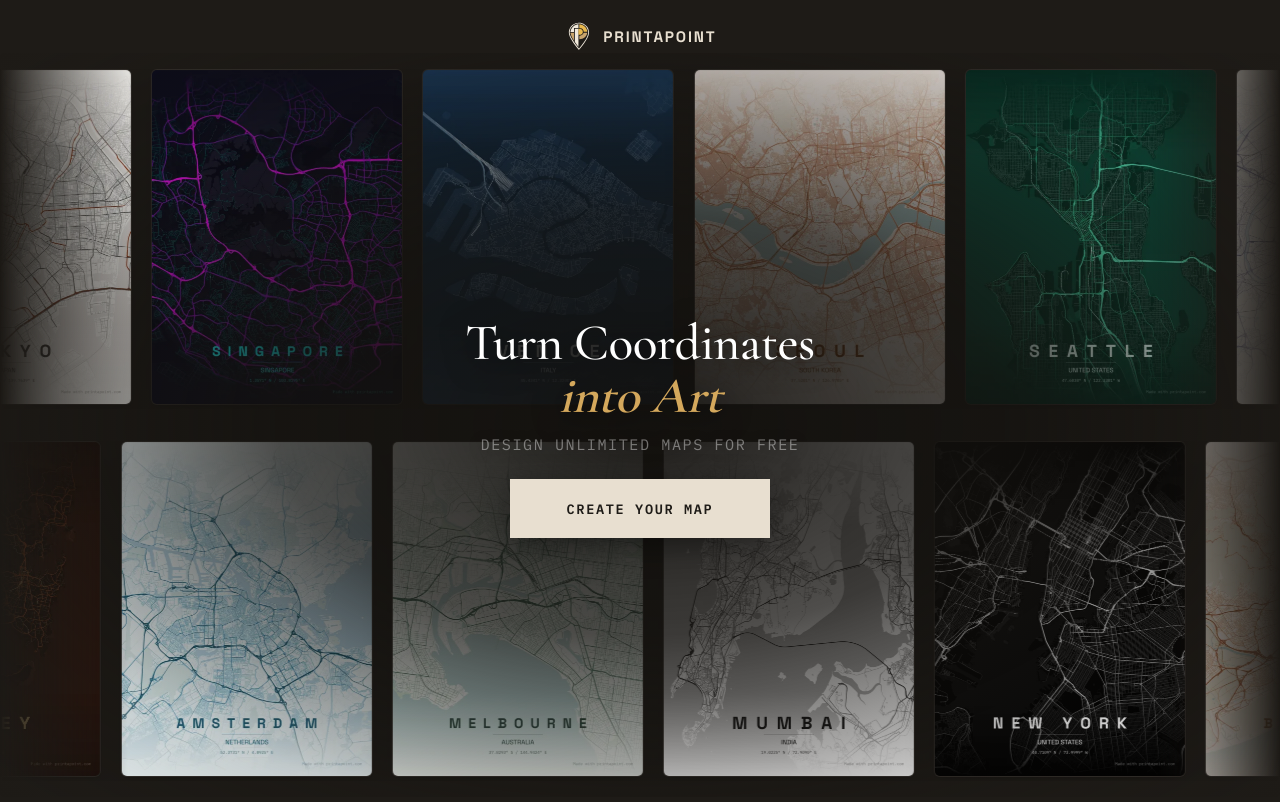
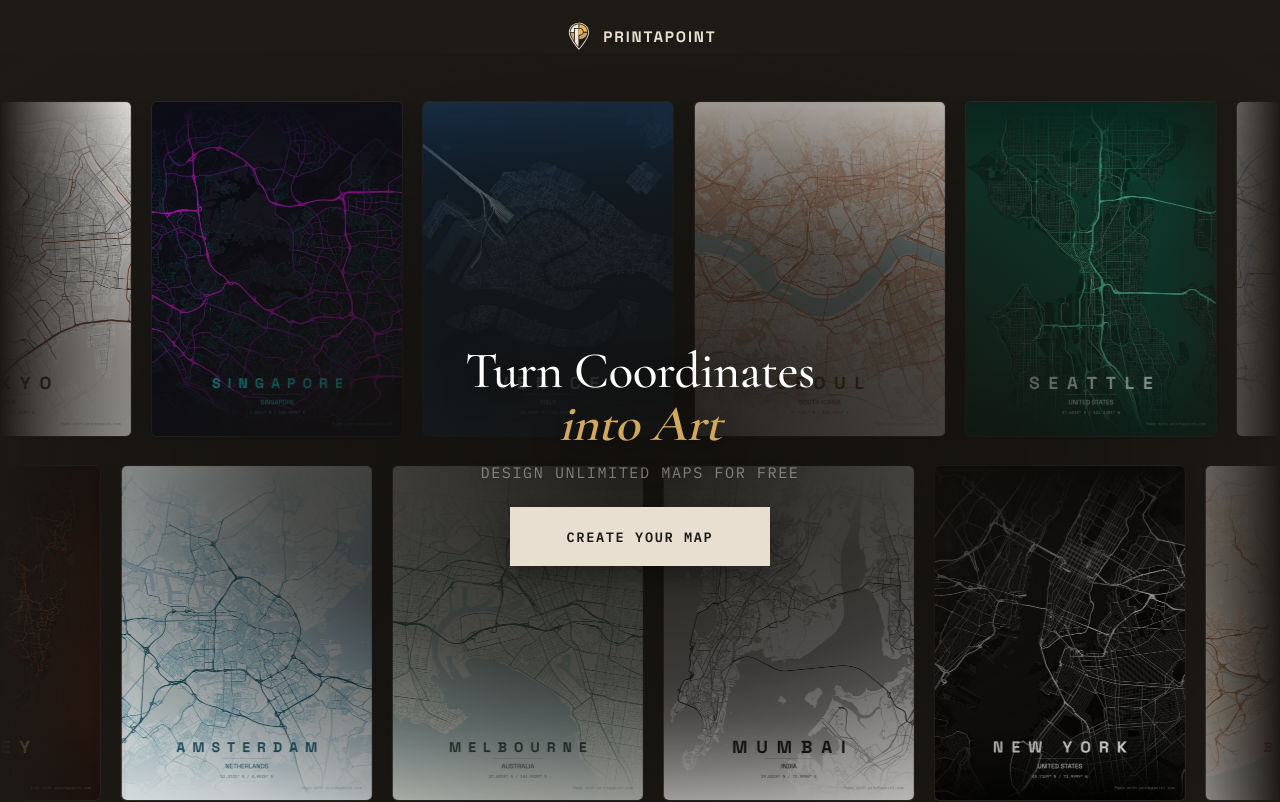
Before and after one commit to harinlee83/print-a-point, a Nuxt app: page / in a window 1280 px wide. Shown: the top 802 px of the page. Built offline with nearby package versions, Linux system fonts and the light colour scheme.

Commit message:
fixed hero overflow clipping

```diff
--- a/app/assets/css/main.css
+++ b/app/assets/css/main.css
@@ -1632,12 +1632,12 @@ button.ghost {
   position: relative;
   width: 100vw;
   margin-left: calc(-1 * (100vw - 100%) / 2);
-  height: clamp(600px, 95vh, 1000px);
+  min-height: 100vh;
   background: var(--bg);
   display: flex;
   flex-direction: column;
   justify-content: center;
-  gap: 2rem;
+  gap: 3vh;
   overflow: hidden;
 }
 
```
